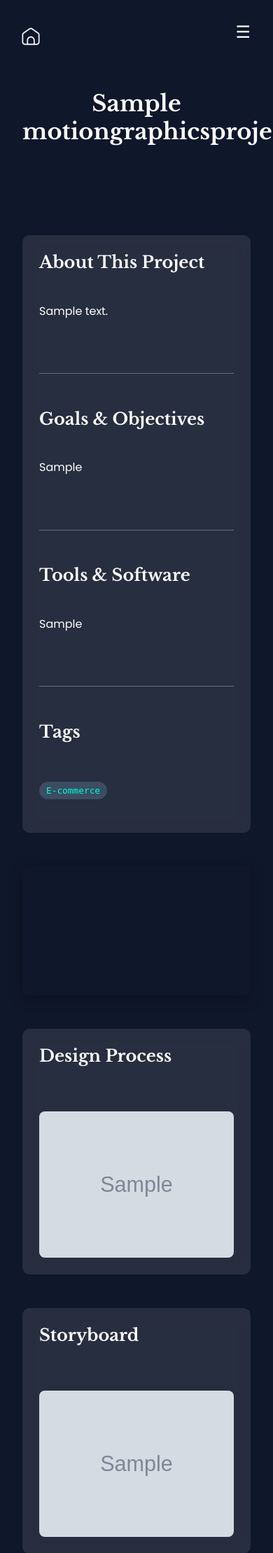
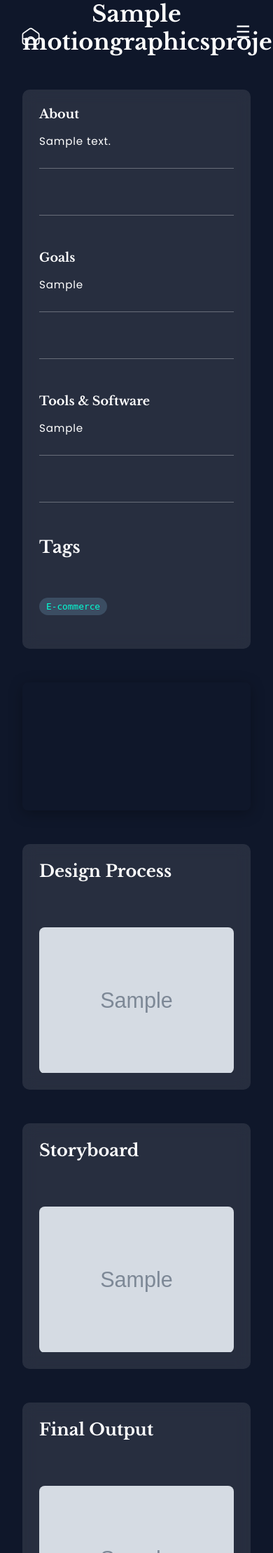
Before and after one commit to SkylarYHU/personal-portfolio-D, a Django app: page /motion-graphics/1 in a window 390 px wide; the page is wider, and only the part inside the window is pictured. Shown: the top 2219 px of that part at 70% size. Run offline with Django 5.2, Linux system fonts and the light colour scheme; data comes from the database, SQL or seed files in the repository; tables that the repository leaves empty hold one stand-in row (values such as "Sample post"); grey boxes marked "Sample" are stand-in pictures.

Commit message:
Update Motion Graphics detail page layout
- Change portfolio margin to margin: 0
- Update 'Goals & Objectives' to 'Goals'
- Implement left-right layout for content rows (About, Goals, Tools)
- Add responsive design for mobile devices
- Maintain consistent styling with other detail pages

```diff
--- a/portfolioapp/templates/portfolioapp/motion_graphics_detail.html
+++ b/portfolioapp/templates/portfolioapp/motion_graphics_detail.html
@@ -120,27 +120,33 @@
       <div class="content-container">
         <!-- About Section -->
         {% if motion_graphics_project.about_project %}
-        <h2>About This Project</h2>
+        <div class="content-row">
+          <h2>About</h2>
           <div class="content-text">
             <p>{{ motion_graphics_project.about_project|linebreaks }}</p>
+          </div>
         </div>
         <div class="dashed-line"></div>
         {% endif %}
 
         <!-- Goals Section -->
         {% if motion_graphics_project.goals %}
-        <h2>Goals & Objectives</h2>
+        <div class="content-row">
+          <h2>Goals</h2>
           <div class="content-text">
             <p>{{ motion_graphics_project.goals|linebreaks }}</p>
+          </div>
         </div>
         <div class="dashed-line"></div>
         {% endif %}
 
         <!-- Tools & Software Section -->
         {% if motion_graphics_project.tools_software %}
+        <div class="content-row">
           <h2>Tools & Software</h2>
           <div class="content-text">
             <p>{{ motion_graphics_project.tools_software|linebreaks }}</p>
+          </div>
         </div>
         <div class="dashed-line"></div>
         {% endif %}
@@ -240,6 +246,7 @@
       /* Motion Graphics Detail Page Styles */
       .motion-graphics-detail .portfolio {
         margin-top: 8rem;
+        margin: 0;
       }
 
       .motion-graphics-detail .page-title {
@@ -298,26 +305,43 @@
         margin-bottom: 3rem;
       }
 
+      .motion-graphics-detail .content-row {
+        display: flex;
+        gap: 1rem;
+        align-items: flex-start;
+        width: 100%;
+        position: relative;
+        margin-bottom: 1.5rem;
+      }
+
+      .motion-graphics-detail .content-row h2 {
+        flex: 0 0 200px;
+        margin: 0;
+        font-size: 1.2rem;
+        font-weight: 600;
+        color: white;
+        text-align: left;
+      }
+
+      .motion-graphics-detail .content-text {
+        flex: 1;
+        font-size: 1rem;
+        line-height: 1.6;
+        color: white;
+        text-align: left;
+        margin: 0;
+      }
+
+      .motion-graphics-detail .content-text p {
+        color: white;
+        margin: 0;
+      }
+
       .motion-graphics-detail .content-container h2 {
         color: white;
         font-size: 1.8rem;
         margin-bottom: 1rem;
         margin-top: 0;
-      }
-
-      .motion-graphics-detail .content-container h2:first-child {
-        margin-top: 0;
-      }
-
-      .motion-graphics-detail .content-text {
-        margin-bottom: 1.5rem;
-        line-height: 1.8;
-        color: white;
-      }
-
-      .motion-graphics-detail .content-text p {
-        color: white;
-        margin-bottom: 0;
       }
 
       .motion-graphics-detail .dashed-line {
@@ -378,6 +402,23 @@
         .motion-graphics-detail .content-container h2 {
           font-size: 1.5rem;
         }
+
+        .motion-graphics-detail .content-row {
+          flex-direction: column;
+          gap: 0.5rem;
+          margin-bottom: 1rem;
+        }
+
+        .motion-graphics-detail .content-row h2 {
+          flex: none;
+          font-size: 1.1rem;
+          margin-bottom: 0.5rem;
+        }
+
+        .motion-graphics-detail .content-text {
+          font-size: 0.95rem;
+          line-height: 1.6;
+        }
       }
     </style>
   </body>
```
Lines whose indentation alone changed are shown as unchanged.
